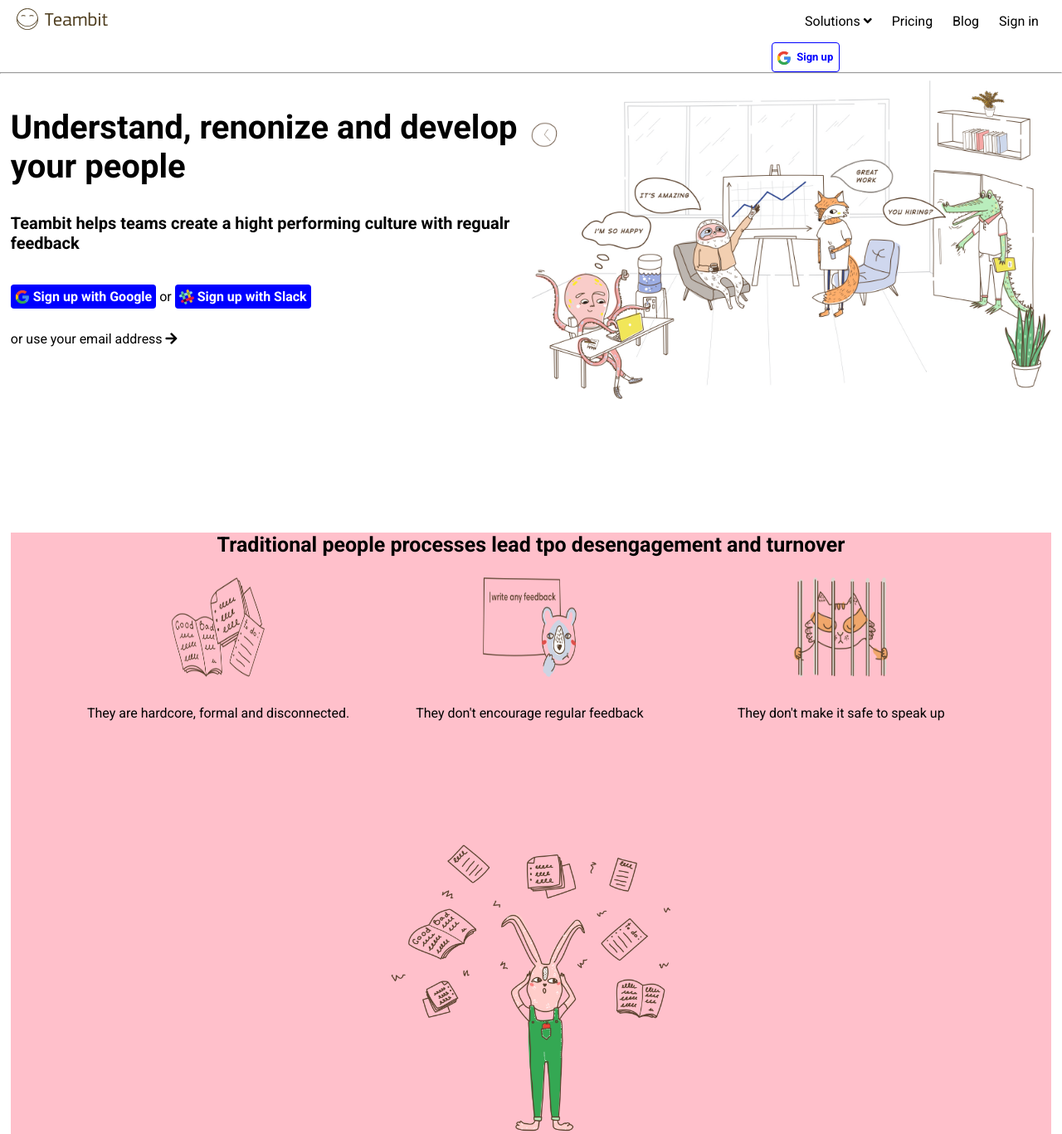
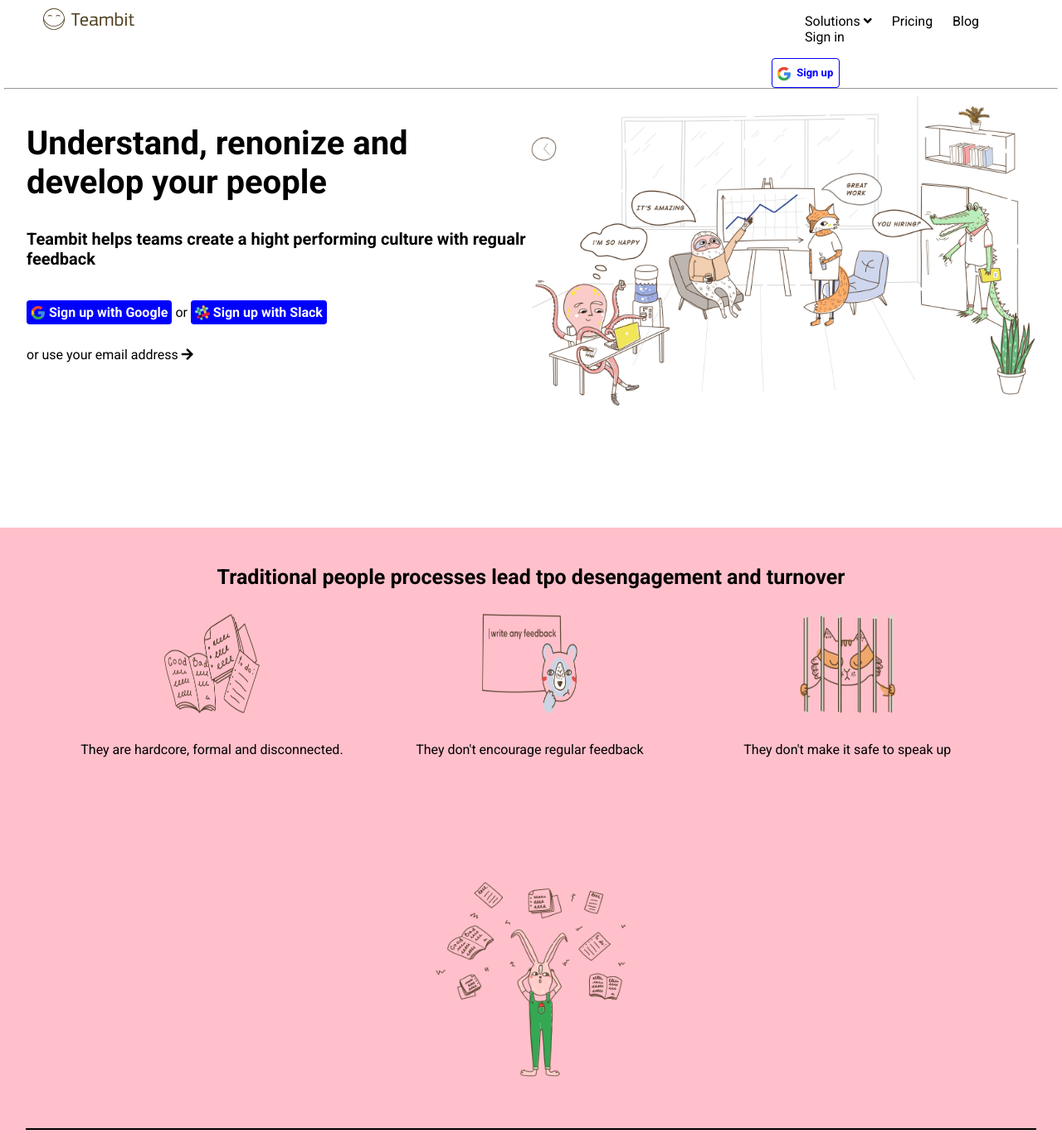
Before and after one commit to Leonardo-Fabbri/node-sass-teambit, a website: page index.html in a window 1280 px wide. Shown: the top 1367 px of the page at 83% size. Drawn offline with Linux system fonts and the light colour scheme.

Commit message:
modifiche

```diff
--- a/index.html
+++ b/index.html
@@ -16,7 +16,8 @@
 
     <header>
         <!-- logo sx -->
-        <div class="col-lg-12">
+        <div class="header">
+            <div class="col-lg-12 header">
                 <div class="col-lg-6-sx">
                     <img class="logo"src="./img/logo.svg" alt="">
                 </div>
@@ -37,12 +38,11 @@
                     </div>
 
                 </div>
-            <hr>
 
             </div>
 
-
-        <!-- menu dx -->
+        </div>
+        <hr class="line">
 
     </header>
 
@@ -118,6 +118,22 @@
                 </div>
 
             </div>
+            <h3> HERE IS HOW IT WORKS</h3>
+        </section>
+
+        <section class="tre  ">
+            <div class="block col-lg-12">
+                <div class="col-lg-6-sx"></div>
+                <div class="col-lg-"></div>
+
+            </div>
+            <div class="block col-lg-12">
+
+            </div>
+            <div class="block col-lg-12"></div>
+            <div class="block col-lg-12"></div>
+
+
 
         </section>
 
--- a/src/partials/_common.scss
+++ b/src/partials/_common.scss
@@ -1,6 +1,5 @@
 .col-lg-12 {
     width: 100%;
-
 }
 .col-lg-6-dx {
     width: 50%;
--- a/src/partials/_header.scss
+++ b/src/partials/_header.scss
@@ -2,6 +2,14 @@
     padding-top: 10px;
     margin-left: 20px;
 
+}
+header {
+    width: 100%;
+    overflow-x: hidden;
+}
+.header {
+    width: 95%;
+    margin: 0 auto;
 }
 .menu-destra {
     margin-left: 270px;
@@ -41,3 +49,7 @@
         margin-bottom: 2px;
     }
 }
+.line {
+    width: 99vw;
+
+}
--- a/src/partials/_main.scss
+++ b/src/partials/_main.scss
@@ -1,12 +1,12 @@
 main {
-    width: 98%;
+    width: 100%;
     height: 500vh;
-    margin: 0 auto;
     // background-color:orange;
 
 }
 .one {
-    width: 100%;
+    width: 95%;
+    margin: 0 auto;
     height: 65vh;
     background-color: white;
 }
@@ -21,12 +21,17 @@
 .two {
     // height: 200vh;
     background-color: pink;
+    padding-bottom: 20px;
     .PinkSection {
         margin: 0 auto;
         // height: 100vh;
         // background-color: red;
+        padding-top: 20px;
+
         h3 {
             text-align: center;
+            margin-bottom: 30px;
+
         }
         .pictures-places {
             width: 90%;
@@ -46,22 +51,23 @@
                 text-align: center;
                 margin-top: 30px;
             }
-
-
         }
 
         .before-after {
-            width: 30%;
-            margin-left: 35%;
+            width: 20%;
+            margin-left: 40%;
             margin-top: 2%;
             margin-bottom: 5%;
-
         }
-
 
     }
     .seconda-linea {
         width: 95%;
         margin: 0 auto;
+        border: 0.5px solid black;
+    }
+    h3  {
+        text-align: center;
+        // margin-top: 5%;
     }
 }
```
Also changed, not shown: css/app.css. Lines whose indentation alone changed are shown as unchanged.
